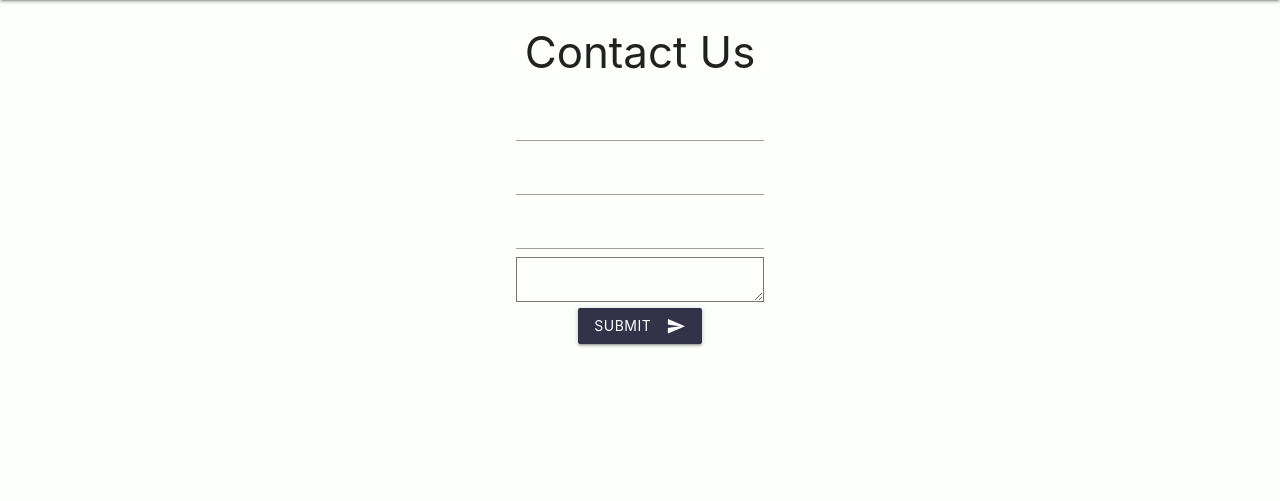
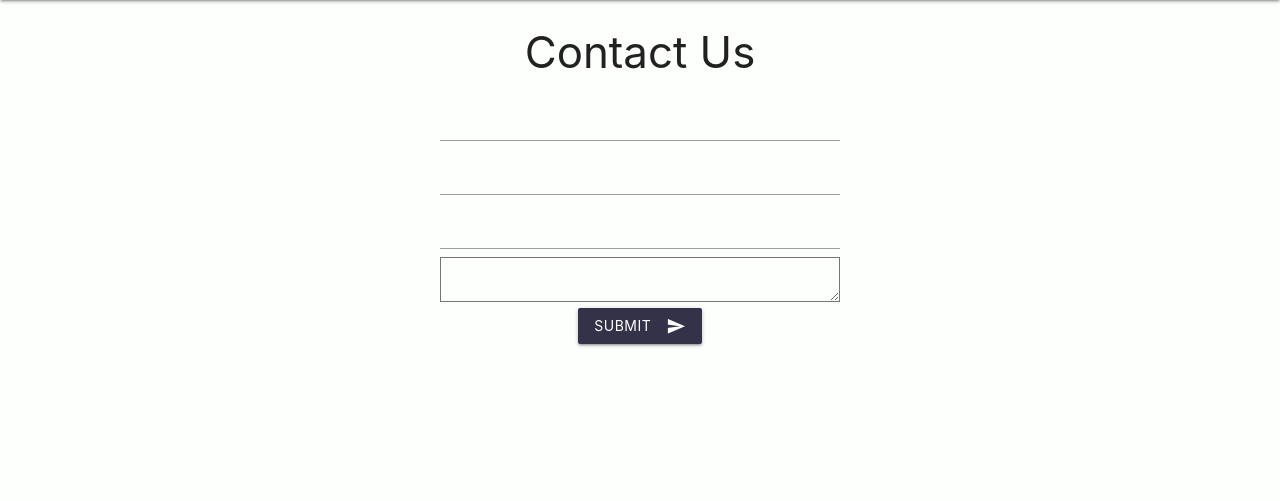
Before and after one commit to kiaragil/unitea, a Django app: template study_site/templates/contactus.html in a window 1280 px wide. Shown: the part 64-565 px from the top of the page. Run offline with Django 3.2, Linux system fonts and the light colour scheme; the template is opened without the code that fills it, so the values that code supplies are empty, except form fields; tables that the repository leaves empty hold one stand-in row (values such as "Sample post"); form fields are guessed from the names that the template uses.

Commit message:
contact us centered

```diff
--- a/study_site/study_app/static/css/style.css
+++ b/study_site/study_app/static/css/style.css
@@ -200,12 +200,20 @@ body {
 
 form input, button {
   display: block;
+  display: grid;
+  grid-template-rows: 1;
 }
 
+
+/* CONTACT US */
+
 .contact-box {
-  display: flex;
-  justify-content: center;
+  display: grid;
+  grid-template-columns: 1;
+  max-width: 400px;
+  margin: auto;
 }
+
 
 .input-field {
   /* margin: 20px; */
--- a/study_site/templates/contactus.html
+++ b/study_site/templates/contactus.html
@@ -3,7 +3,7 @@
     <div class="contact-wrapper">
         <h3>Contact Us</h3>
         <div class="contact-box">
-            <div class="row">
+            {% comment %} <div class="row"> {% endcomment %}
                 <form method="POST" class="col s12" enctype="multipart/form-data" action="/submitcontactus">
                     {% csrf_token %}
                     <tbody>
@@ -26,7 +26,7 @@
                         </button>
                     </div>
                 </form>
-            </div>
+            {% comment %} </div> {% endcomment %}
         </div>
     </div>
         <!-- Compiled and minified JavaScript -->
```
